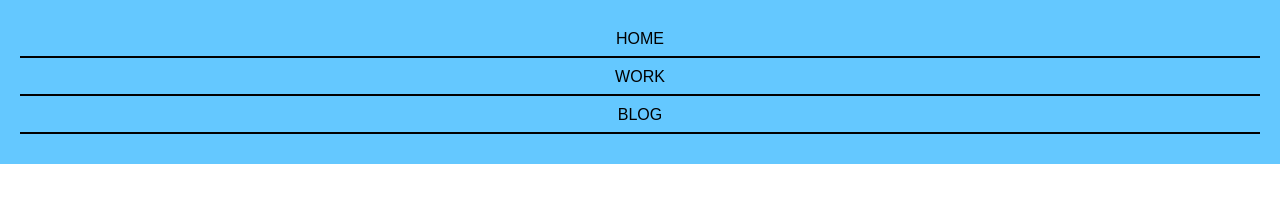
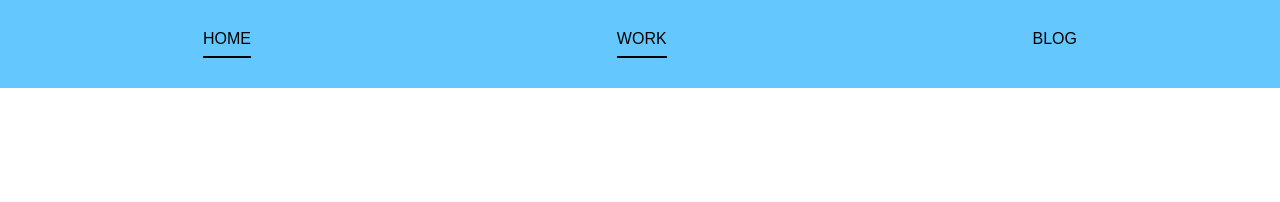
Before and after one commit to ConnectedCat/ACCD-CP1, a plain HTML site: page week2/index.html in a window 1280 px wide. Drawn offline with Linux system fonts and the light colour scheme.

Commit message:
Adde 1 responsive breakpoint

```diff
--- a/week2/index.html
+++ b/week2/index.html
@@ -29,11 +29,23 @@
             padding-bottom: 8px;
         }
 
+        nav ul li:last-child {
+            border-bottom: none;
+        }
+
         nav ul a {
             text-decoration: none;
             color: black;
             text-transform: uppercase;
         }
+
+        @media (min-width: 768px) {
+            nav ul {
+                display: flex;
+                flex-direction: row;
+            }
+        }
+
     </style>
 </head>
 <body>
```
